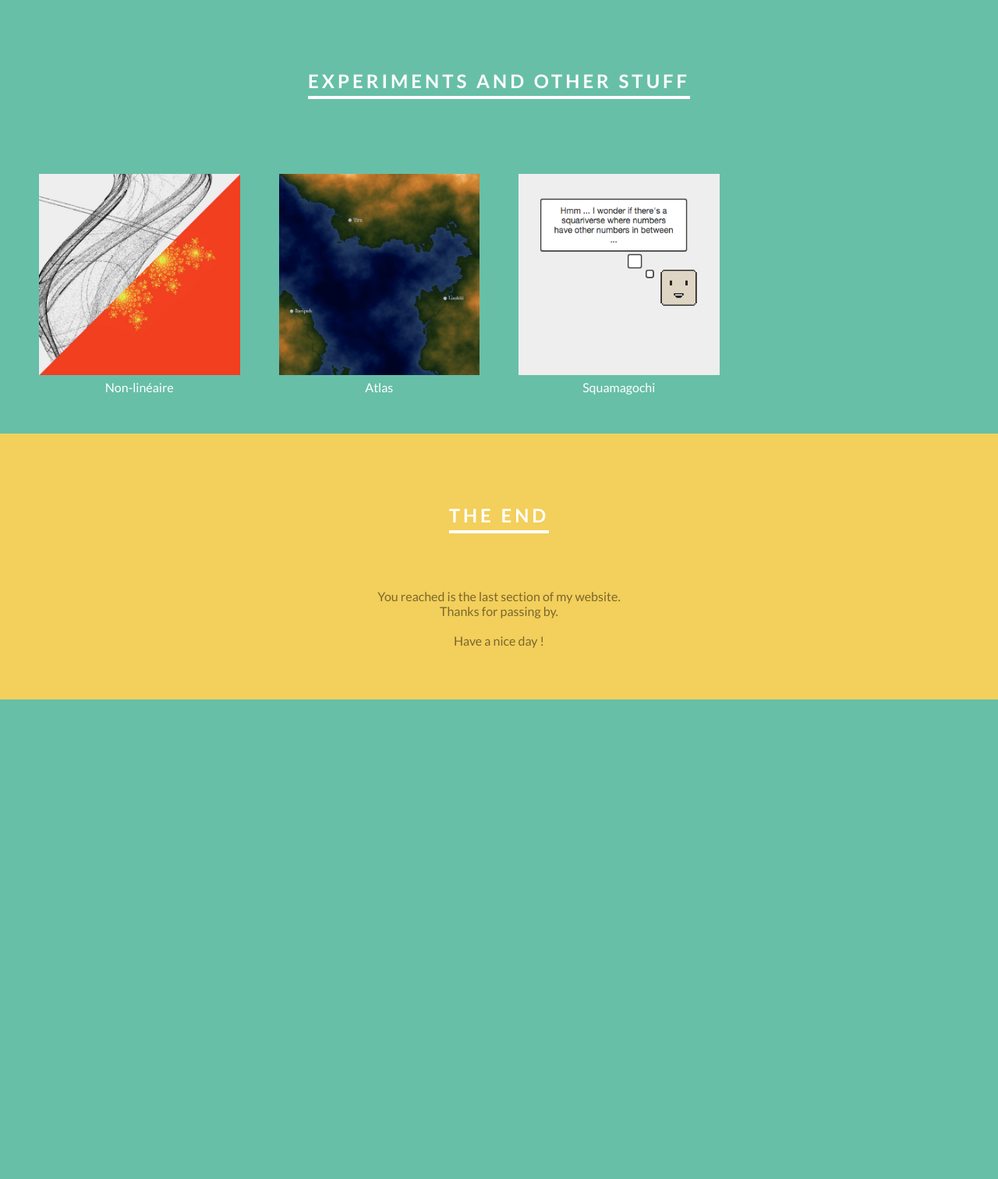
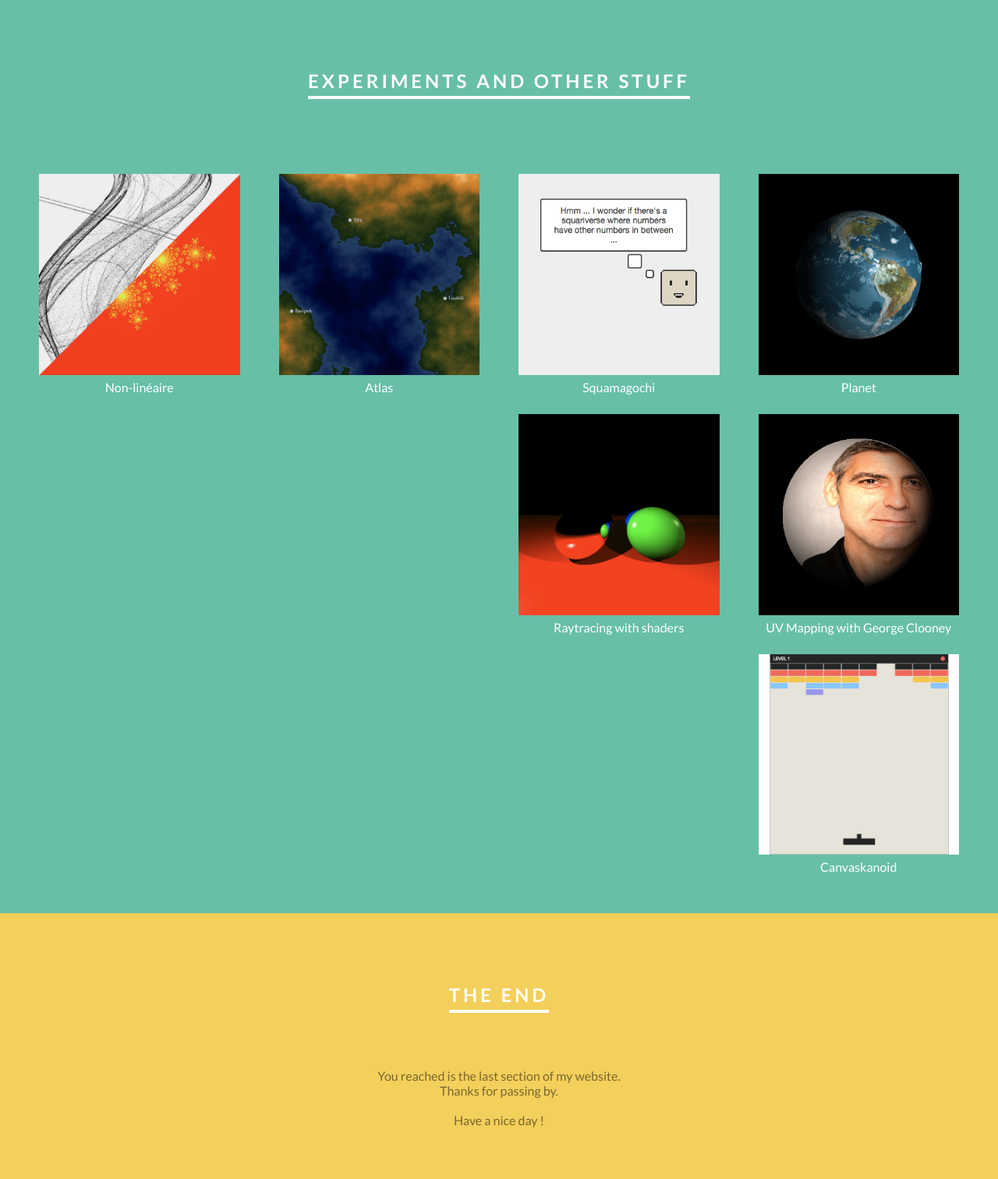
Before and after one commit to codefromhezad/hezad.com, a PHP site: page / in a window 1280 px wide. Shown: the part 2455-3967 px from the top of the page at 78% size. Before the commit the page ends 3352 px from the top, so only its background shows below. Run offline with PHP 8.4, Linux system fonts and the light colour scheme.

Commit message:
Added Some experiments

```diff
--- a/index.php
+++ b/index.php
@@ -197,6 +197,64 @@
 				</a>
 			</div>
 		</div>
+
+		<div class="lab-item">
+			<div class="inner-lab-item">
+				<a target="_blank" href="http://lab.hezad.com/planet/">
+					<img src="img/thumb-planet.png" width="100%" height="100%">
+					<span class="lab-item-title">
+						Planet
+					</span>
+					<span class="lab-item-desc">
+						Playing with Three.js
+					</span>
+				</a>
+			</div>
+		</div>
+
+		<div class="lab-item">
+			<div class="inner-lab-item">
+				<a target="_blank" href="http://lab.hezad.com/shader/">
+					<img src="img/thumb-shader.png" width="100%" height="100%">
+					<span class="lab-item-title">
+						Raytracing with shaders
+					</span>
+					<span class="lab-item-desc">
+						Yet another javascript raytracer. Rays, intersections and geometries are handled by shaders.
+					</span>
+				</a>
+			</div>
+		</div>
+
+		<div class="lab-item">
+			<div class="inner-lab-item">
+				<a target="_blank" href="http://lab.hezad.com/clooney.html">
+					<img src="img/thumb-clooney.png" width="100%" height="100%">
+					<span class="lab-item-title">
+						UV Mapping with George Clooney
+					</span>
+					<span class="lab-item-desc">
+						You're welcome.
+					</span>
+				</a>
+			</div>
+		</div>
+
+		<div class="lab-item">
+			<div class="inner-lab-item">
+				<a target="_blank" href="http://lab.hezad.com/canvaskanoid/">
+					<img src="img/thumb-canvaskanoid.png" width="100%" height="100%">
+					<span class="lab-item-title">
+						Canvaskanoid
+					</span>
+					<span class="lab-item-desc">
+						A crappy Arkanoid clone with sounds<br>
+						<br>
+						<small>(Click on the screen to start playing. Move your mouse to control the pad)</small>
+					</span>
+				</a>
+			</div>
+		</div>
 	</section>
 
 	<footer class="section empty-footer">
```
Also changed, not shown: img/thumb-canvaskanoid.png (added), img/thumb-clooney.png (added), img/thumb-planet.png (added), img/thumb-shader.png (added).
